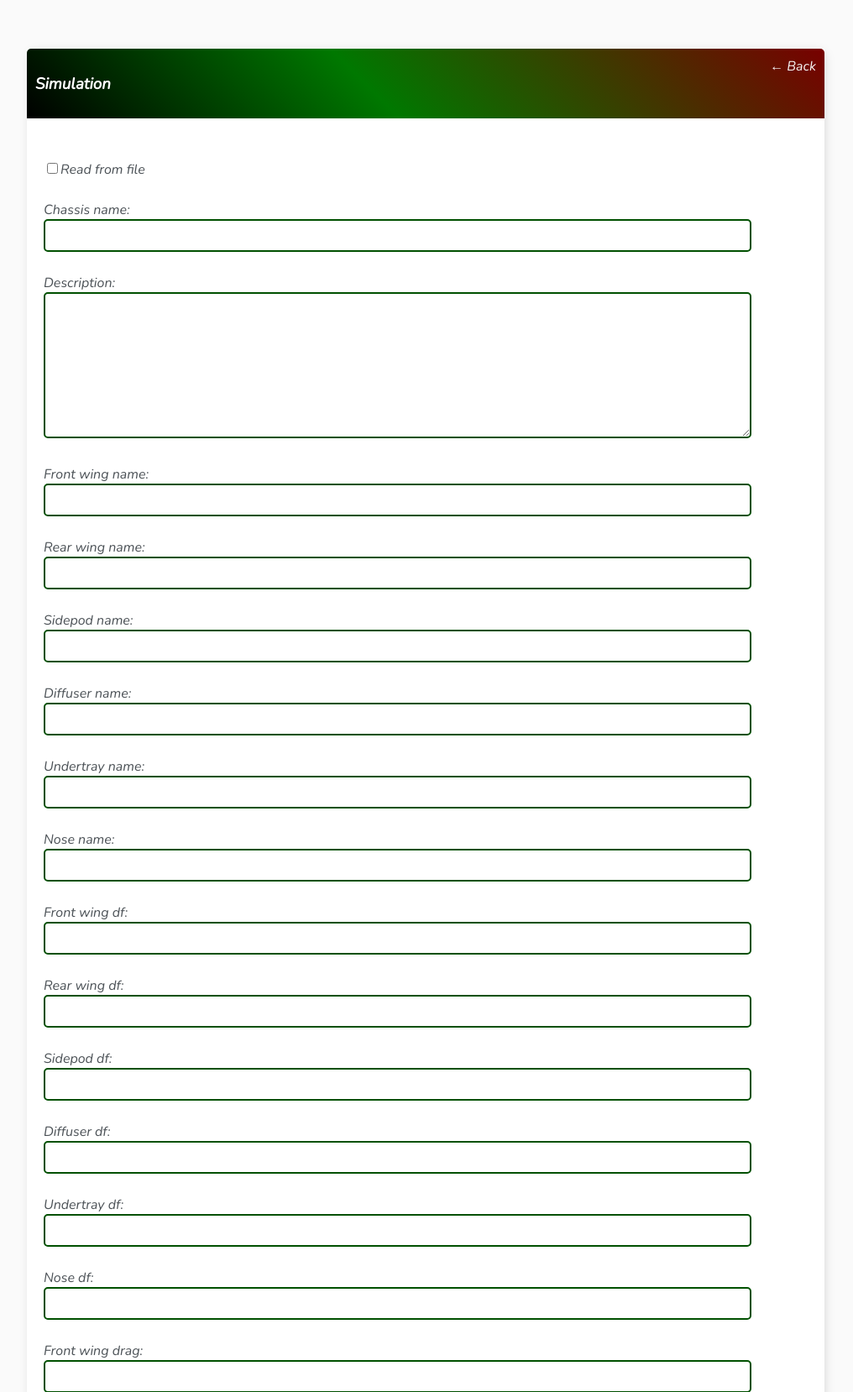
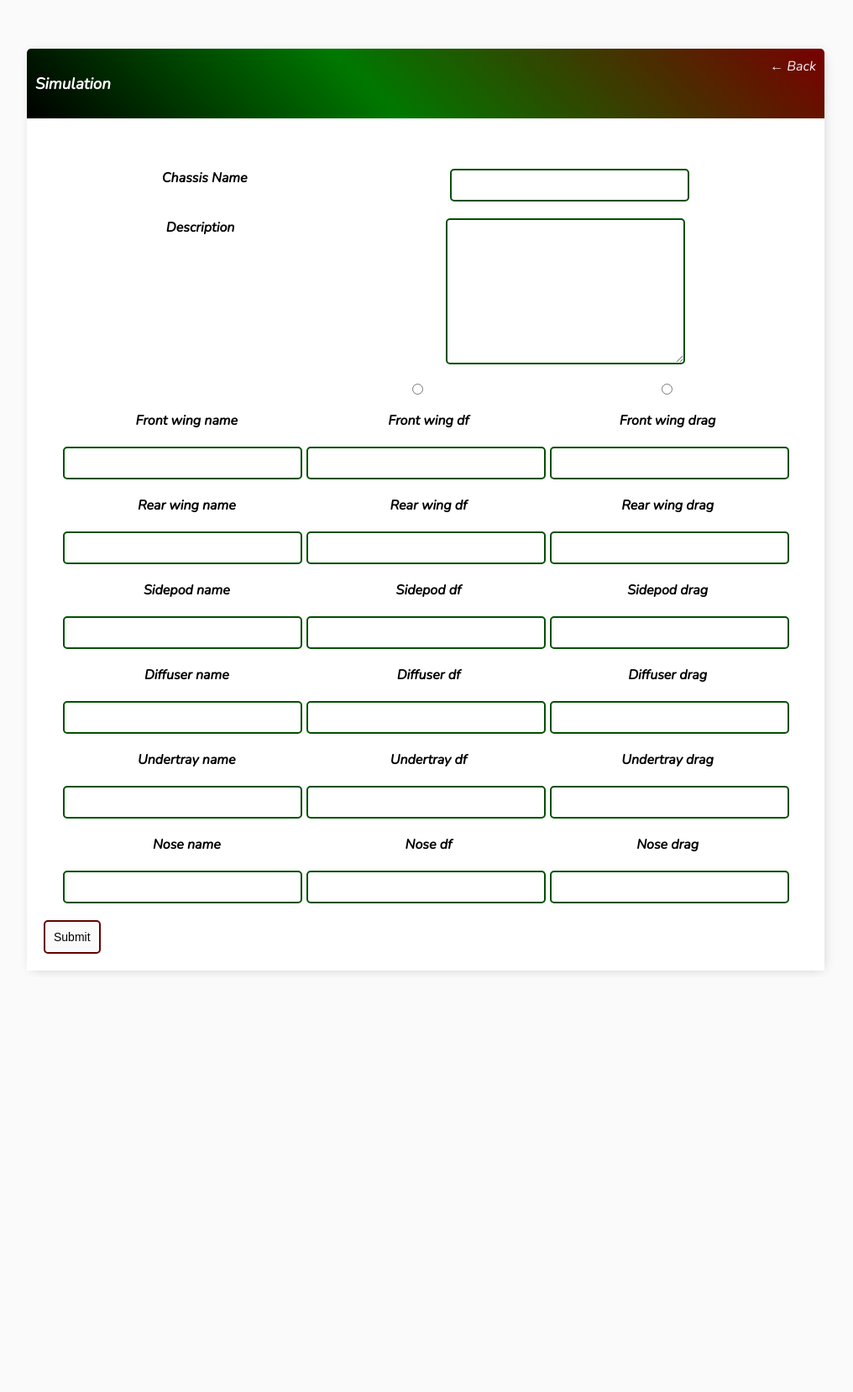
Before and after one commit to PWiercioch/C-models, a Django app: page /simulation-create/ in a window 1280 px wide. Shown: the top 1658 px of the page at 84% size, without its empty margins (133-1149 px from the left). After the commit the page ends 1159 px from the top, so only its background shows below. Run offline with Django 3.2, Linux system fonts and the light colour scheme; the visitor is signed in with stand-in values (Sample User, id 1); parts of the project's set-up code (start-up, migrations or seed data) failed here and were passed over.

Commit message:
Modify templates Move filename parameter in handle_uploaded_file to views Add value parsing from file for all inputs

```diff
--- a/mastersheet/handle_uploaded_file.py
+++ b/mastersheet/handle_uploaded_file.py
@@ -8,8 +8,8 @@ def get_heading(input):
 def get_values(input):
     return input[-1].split(',')
 
-def main():
-    file = get_file('C_Y_07_Baseline_DF.csv')
+def main(filename):
+    file = get_file(filename)
     headings = get_heading(file)
 
     return get_values(file)
--- a/mastersheet/templates/mastersheet/main.html
+++ b/mastersheet/templates/mastersheet/main.html
@@ -1,4 +1,5 @@
 <!DOCTYPE html>
+<!--- TODO make code clearer --->
 <html>
     <head>
         <meta charset="UTF-8">
@@ -80,6 +81,18 @@
             padding: 10px;
             }
 
+            .stacked {
+            display: block;
+            justify-content: space-between;
+            padding: 10px;
+            }
+
+            .row {
+            display: flex;
+            justify-content: space-around;
+            padding: 10px;
+            }
+
             .simulation-icon {
             height: 10px;
             width: 10px;
@@ -125,8 +138,8 @@
                 border-radius: 5px;
                 padding: 10px;
                 width: 90%;
-                max-width: 90%;
-                min-width: 90%;
+                max-width: 30%;
+                min-width: 30%;
             }
 
             label {
--- a/mastersheet/templates/mastersheet/simulation_detail.html
+++ b/mastersheet/templates/mastersheet/simulation_detail.html
@@ -5,7 +5,7 @@
     <h1>Simulation: {{simulation}}</h1>
     <a href="{% url 'simulations' %}">&#8592; Back</a>
 </div>
-
+<!--- TODO in a loop!! --->
 <div class="simulation-title">
     <h3>Downforce</h3>
 </div>
--- a/mastersheet/templates/mastersheet/simulation_form.html
+++ b/mastersheet/templates/mastersheet/simulation_form.html
@@ -9,9 +9,85 @@
 <div class="card-body">
     <h2>{{test}}</h2>
     <form method="POST" action="">
-        <p><label><input type="checkbox" name="Read" value="test" id="read">Read from file</label></p>
         {% csrf_token %}
-        {{form.as_p}}
+        <!--- TODO in a loop!! --->
+        <div class="stacked">
+            <div class="row">
+                <b>Chassis Name</b>
+                {{form.chassis_name}}
+            </div>
+            <div class="row">
+                <b>Description</b>
+                {{form.description}}
+            </div>
+            <div class="row">
+                <b></b>
+                <input type="radio" id="html" name="test2" value="yes">
+                <input type="radio" id="html" name="test2" value="no">
+            </div>
+            <div class="row">
+                <b>Front wing name</b>
+                <b>Front wing df</b>
+                <b>Front wing drag</b>
+            </div>
+            <div class="row">
+                {{form.front_wing_name}}
+                {% if test2 == yes %} <!--- TODO just use javascript dumbass --->
+                    {{form.front_wing_df}}
+                    {{form.front_wing_drag}}
+                {% endif %}
+            </div>
+            <div class="row">
+                <b>Rear wing name</b>
+                <b>Rear wing df</b>
+                <b>Rear wing drag</b>
+            </div>
+            <div class="row">
+                {{form.rear_wing_name}}
+                {{form.rear_wing_df}}
+                {{form.rear_wing_drag}}
+            </div>
+            <div class="row">
+                <b>Sidepod name</b>
+                <b>Sidepod df</b>
+                <b>Sidepod drag</b>
+            </div>
+            <div class="row">
+                {{form.sidepod_name}}
+                {{form.sidepod_df}}
+                {{form.sidepod_drag}}
+            </div>
+            <div class="row">
+                <b>Diffuser name</b>
+                <b>Diffuser df</b>
+                <b>Diffuser drag</b>
+            </div>
+            <div class="row">
+                {{form.diffuser_name}}
+                {{form.diffuser_df}}
+                {{form.diffuser_drag}}
+            </div>
+            <div class="row">
+                <b>Undertray name</b>
+                <b>Undertray df</b>
+                <b>Undertray drag</b>
+            </div>
+            <div class="row">
+                {{form.undertray_name}}
+                {{form.undertray_df}}
+                {{form.undertray_drag}}
+            </div>
+            <div class="row">
+                <b>Nose name</b>
+                <b>Nose df</b>
+                <b>Nose drag</b>
+            </div>
+            <div class="row">
+                {{form.nose_name}}
+                {{form.nose_df}}
+                {{form.nose_drag}}
+            </div>
+        </div>
         <input class="button" type="submit" value="Submit">
     </form>
 </div>
--- a/mastersheet/views.py
+++ b/mastersheet/views.py
@@ -74,10 +74,24 @@ class SimulationCreate(LoginRequiredMixin, CreateView):
 
     def form_valid(self, form):
         if self.request.POST.get('Read'):
-            vals = handle_uploaded_file.main()
+            df = handle_uploaded_file.main('C_Y_07_Baseline_DF.csv')
+            drag = handle_uploaded_file.main('C_Y_07_Baseline_D.csv')
             post = form.instance
 
-            post.front_wing_df = float(vals[1])  # TODO move to handleuploaded file, add dictionary keys to overwrite form in a loop
+            post.front_wing_df = round(float(df[3]),2)  # TODO move to handleuploaded file, add dictionary keys to overwrite form in a loop
+            post.rear_wing_df = round(float(df[4]),2)
+            post.sidepod_df = round(float(df[5]),2)
+            post.diffuser_df = round(float(df[2]),2)
+            post.undertray_df = round(float(df[1]),2)  # TODO - modify model - there is no undertray in simulation data
+            post.nose_df = round(float(df[6]),2)
+
+            post.front_wing_drag = round(float(drag[3]),2)
+            post.rear_wing_drag = round(float(drag[4]),2)
+            post.sidepod_drag = round(float(drag[5]),2)
+            post.diffuser_drag = round(float(drag[2]),2)
+            post.undertray_drag = round(float(drag[1]),2)
+            post.nose_drag = round(float(drag[6]),2)
+
             form.instance = post
 
         form.instance.user = self.request.user
```
